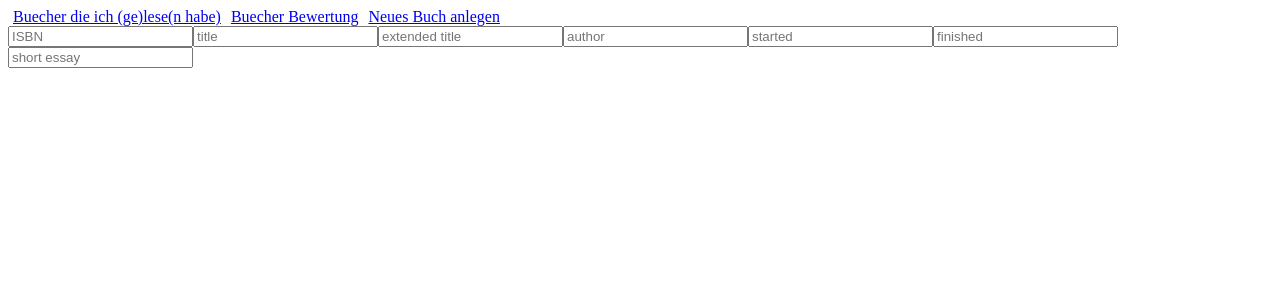
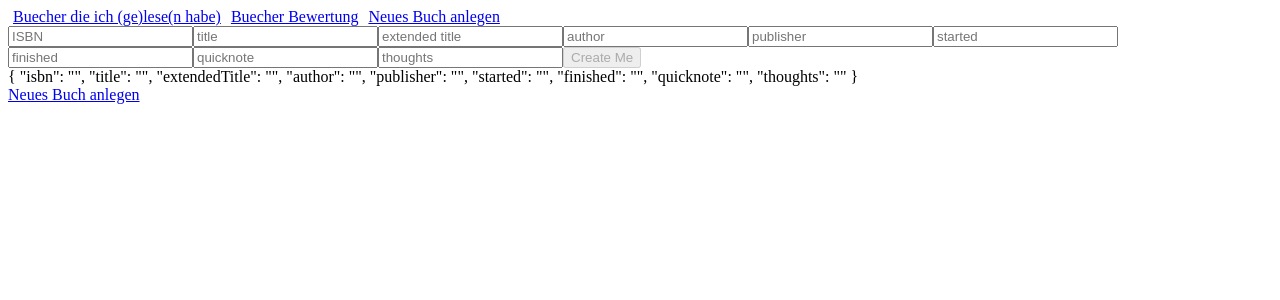
Before and after one commit to HIshoweRthoughtS/BooksFrontend, an Angular app: page /newbook in a window 1280 px wide. Shown: the top 300 px of the page. Built offline with nearby package versions, Linux system fonts and the light colour scheme.

Commit message:
first working add book

```diff
--- a/src/app/new-book-form/new-book-form.component.html
+++ b/src/app/new-book-form/new-book-form.component.html
@@ -1,11 +1,22 @@
 <div>
-    <form>
-        <input type="text" class="mandatory" placeholder="ISBN">
-        <input type="text" class="halfoptional" placeholder="title">
-        <input type="text" class="optional" placeholder="extended title">
-        <input type="text" class="mandatory" placeholder="author">
-        <input type="text" class="optional" placeholder="started">
-        <input type="text" class="optional" placeholder="finished">
-        <input type="text" class="optional" placeholder="short essay">
+    <form [formGroup]="newBookForm" (ngSubmit)="newBookSubmit()">
+        <!-- todo: is it possible, to link the mandatory|optional css class to the form validator.
+         When the validator changes, the css class also does-->
+        <input type="text" formControlName="isbn"           class="mandatory"    placeholder="ISBN">
+        <input type="text" formControlName="title"          class="halfoptional" placeholder="title">
+        <input type="text" formControlName="extendedTitle"  class="optional"     placeholder="extended title">
+        <input type="text" formControlName="author"         class="mandatory"    placeholder="author">
+        <input type="text" formControlName="publisher"      class="mandatory"    placeholder="publisher">
+        <input type="text" formControlName="started"        class="optional"     placeholder="started">
+        <input type="text" formControlName="finished"       class="optional"     placeholder="finished">
+        <input type="text" formControlName="quicknote"      class="optional"     placeholder="quicknote">
+        <input type="text" formControlName="thoughts"       class="optional"     placeholder="thoughts">
+
+        <button type="submit" [disabled]="!newBookForm.valid">Create Me</button>
     </form>
+
+    {{newBookForm.value | json}}
 </div>
+
+
+<a [routerLink]="['/newbook']">Neues Buch anlegen</a>
--- a/src/app/new-book-form/new-book-form.component.ts
+++ b/src/app/new-book-form/new-book-form.component.ts
@@ -1,21 +1,66 @@
+import { CommonModule } from '@angular/common';
 import { Component, OnInit } from '@angular/core';
-import { FormBuilder } from '@angular/forms'
+import { FormBuilder, ReactiveFormsModule, Validators } from '@angular/forms'
+import { RouterLink } from '@angular/router';
+import { Book } from '../shared/interfaces';
+import { MemoryDbService } from '../shared/services/memory-db.service';
 
 @Component({
   selector: 'app-new-book-form',
   standalone: true,
-  imports: [],
+  imports: [CommonModule,RouterLink,ReactiveFormsModule],
   templateUrl: './new-book-form.component.html',
   styleUrl: './new-book-form.component.scss'
 })
 export class NewBookFormComponent implements OnInit {
+  //this componetn should be displayed in a popout window.
+  //this way the form wont take away any space and you can
+  //start multiple new forms without finfishing any.
+  //on devices without popout (i think smartphones eg)
+  //link to this page with redirect back on finish
   //only the isbn is necessary to find the book, but when no book is found, a new one will be created.
   //the title input will become mandatory
   //class halfoptional -> becomes neccessary under cerain conditions
 
-  constructor(private formBuilder:FormBuilder) {}
+  newBookForm:any;
+
+  constructor(private formBuilder:FormBuilder, private dbService:MemoryDbService) {
+    //noteworthy methods: patchValue, setValidators, updateValueAndValidity
+    this.newBookForm = this.formBuilder.group({
+      isbn : ['', Validators.required],
+      title : ['', Validators.required],
+      extendedTitle : ['', Validators.required],
+      author : ['', Validators.required],
+      publisher : ['', Validators.required],
+      started : ['', Validators.required],
+      finished : ['', Validators.required],
+      quicknote : ['', Validators.required],
+      thoughts : ['', Validators.required],
+
+    });
+  }
 
   ngOnInit(): void {
+  }
 
+  newBookSubmit(/*?*/) {
+    let tmpForm = this.newBookForm.value;
+    let tmpBook:Book = {
+      isbn: tmpForm.isbn,
+      author: tmpForm.author,
+      title: tmpForm.title,
+      publisher: tmpForm.publisher,
+      pages: 404,
+
+      extended_title: tmpForm.extended_title,
+      thoughts: tmpForm.thoughts,
+
+      more_pages: null,
+      reads: null,
+      rank: null,
+      extra_info: null,
+    };
+    this.dbService.addBook(tmpBook);
+    console.log('test', this.newBookForm.value);
   }
 }
--- a/src/app/shared/interfaces/book.ts
+++ b/src/app/shared/interfaces/book.ts
@@ -10,7 +10,7 @@ export interface Book {
     more_pages:number | null,
     reads: Read[] | null,
 
-    rank:number,
+    rank:number | null,
     extra_info:string | null,
     thoughts:string | null,
 }
```
